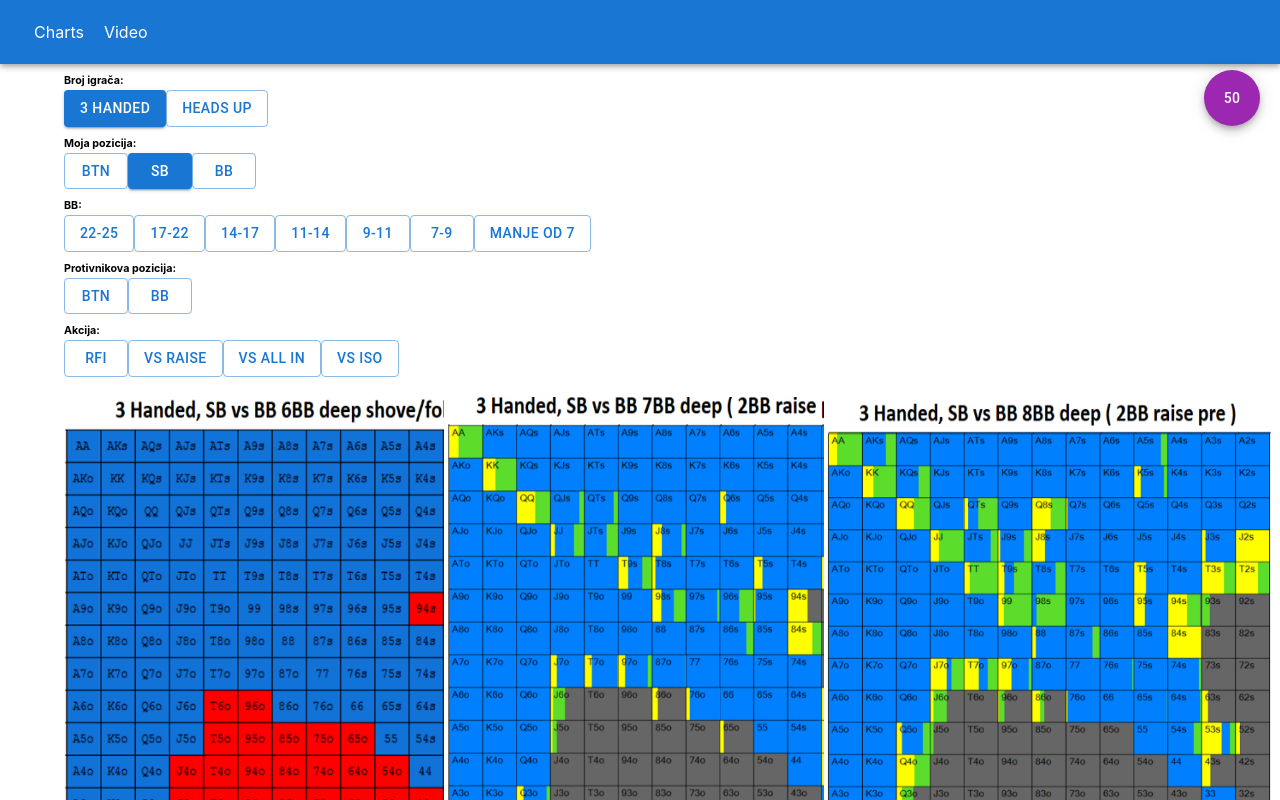
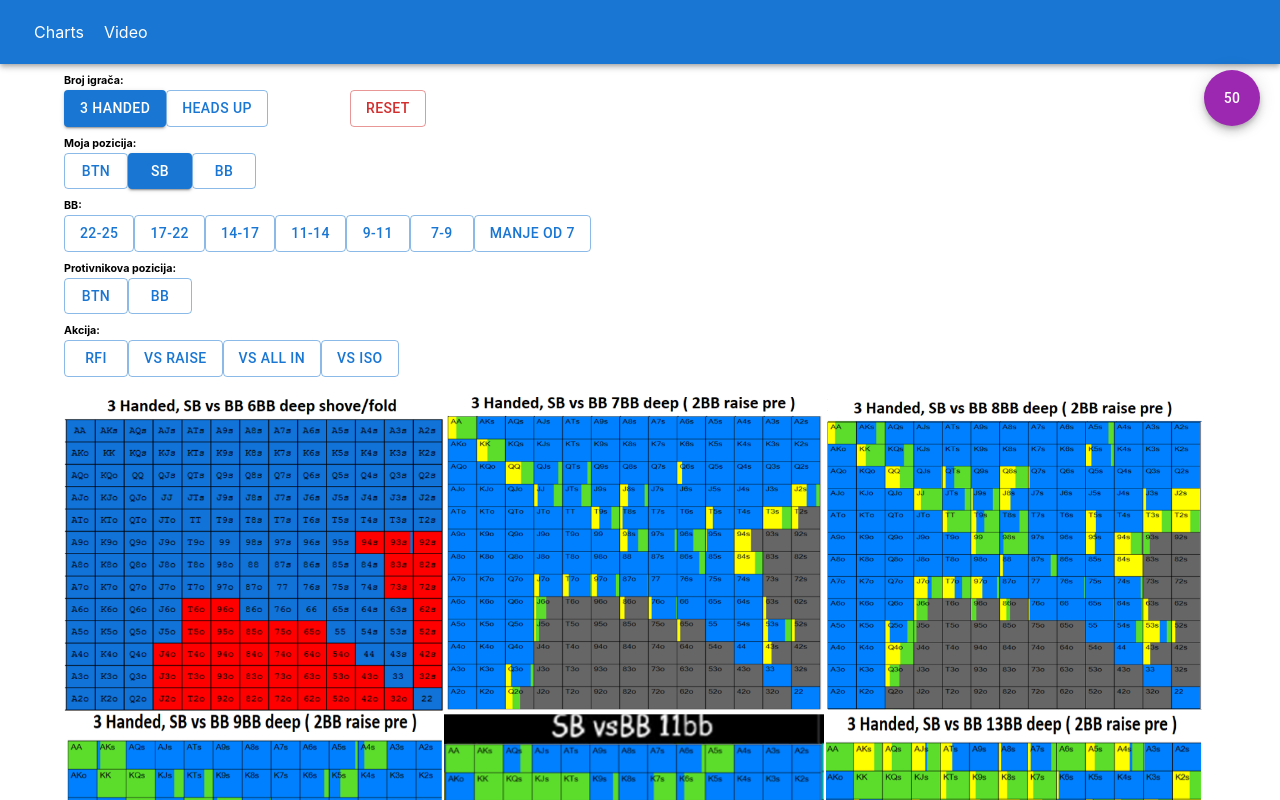
Before and after one commit to tortikolis/spinapp, a Next.js app: page / in a window 1280 px wide. Shown: the top 800 px of the page. Built offline with nearby package versions, Linux system fonts and the light colour scheme.

Commit message:
add reset

```diff
--- a/package.json
+++ b/package.json
@@ -13,7 +13,6 @@
     "@emotion/styled": "^11.3.0",
     "@mui/material": "^5.1.0",
     "install": "^0.13.0",
-    "mui-player": "^1.5.0",
     "next": "12.0.3",
     "npm": "^8.1.3",
     "react": "17.0.2",
--- a/src/components/Display.js
+++ b/src/components/Display.js
@@ -4,7 +4,7 @@ const Display = ({getCharts, handleModalOpen}) => {
 
 
     const charts = getCharts()
-    const chartsJsx= charts.map(chart => <div key={chart.id} className="image"><img onClick={() => handleModalOpen(chart.img.src)} id={chart.id} width="450" height="460" src={chart.img.src}/></div>)
+    const chartsJsx= charts.map(chart => <img onClick={() => handleModalOpen(chart.img.src)} id={chart.id} key={chart.id} className="image" src={chart.img.src} />)
 
     return(
         <div className="display">
--- a/src/components/Form.js
+++ b/src/components/Form.js
@@ -1,4 +1,5 @@
 import charts from "../data/charts"
+import {Button} from "@mui/material";
 
 import { Container } from "@mui/material";
 import { useState } from "react";
@@ -30,6 +31,14 @@ const Form = () => {
         isOpen: false,
         imgSrc: ""
     });
+
+    const handleReset = () => {
+        setNplayers("3");
+        setHposition("SB");
+        setVposition("");
+        setBbNum("")
+        setAction("")
+    }
 
     const getCharts = () => {
         let bbRange = [];
@@ -82,6 +91,7 @@ const Form = () => {
     console.log(modalOpen.imgSrc)
     return(
         <Container>
+            <Button variant="outlined" color="error" sx={{position:'absolute', top: '90px', left:'350px'}} onClick={handleReset}>Reset</Button>
             <Nplayers setNplayers={setNplayers} nPlayers={nPlayers}/>
             <Hposition setHposition={setHposition} hPosition={hPosition} nPlayers={nPlayers}/>
             <BB bbNum={bbNum} setBbNum={setBbNum}/>
```
Also changed, not shown: 1 other file (tests, documents, lock files or other folders).
